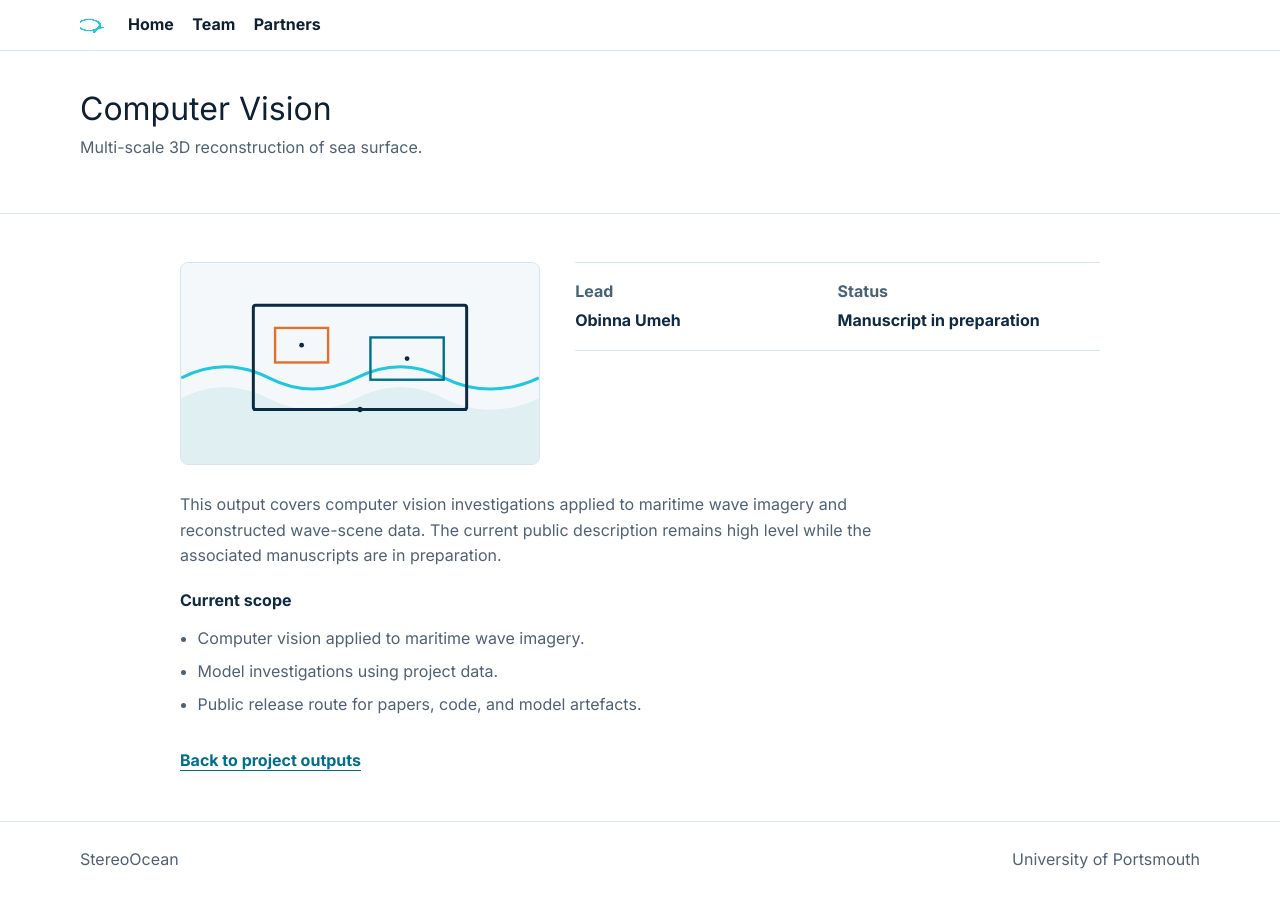
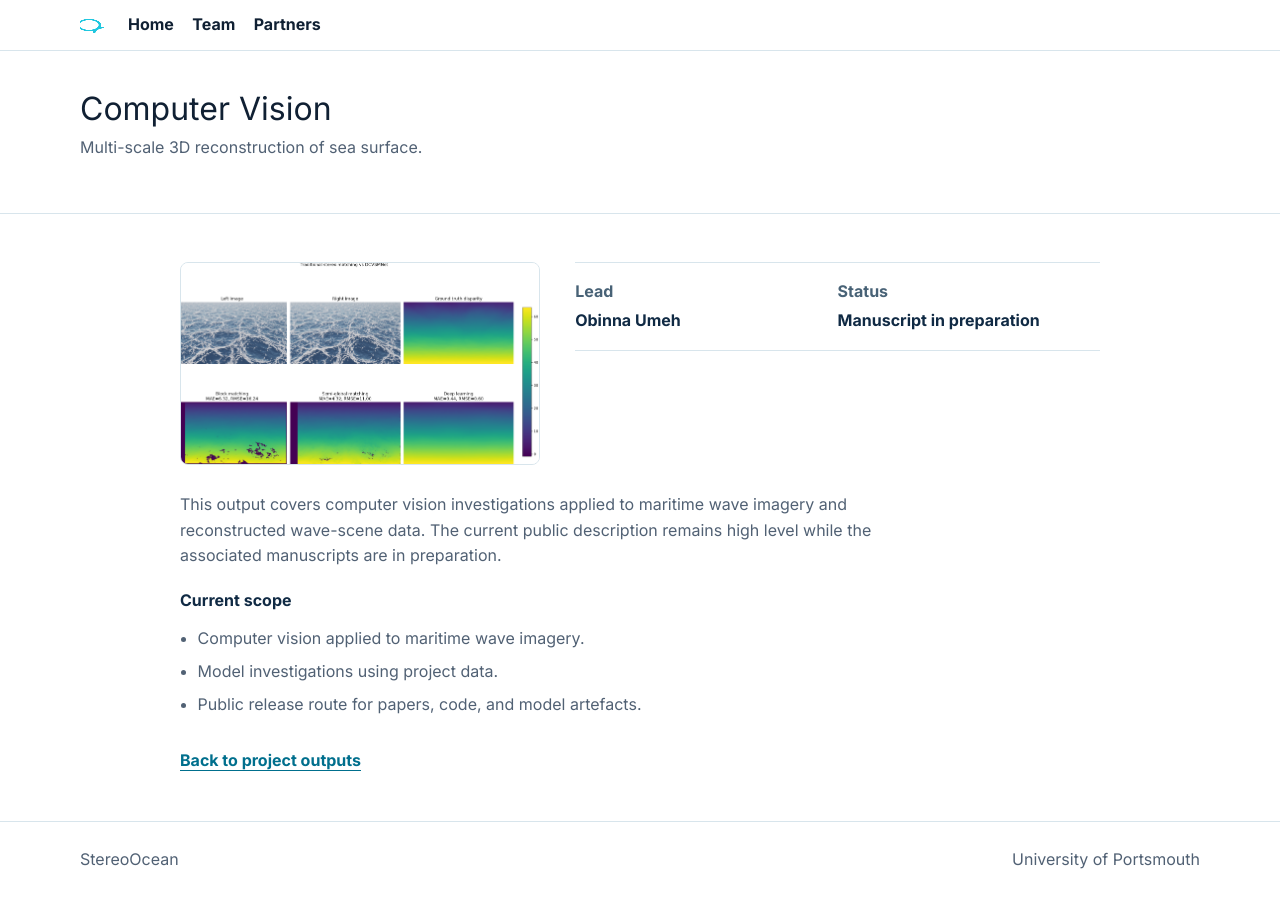
Before and after one commit to stereoocean/stereoocean.github.io, a Jekyll site: the page built from _outputs/computer-vision.md, in a window 1280 px wide. Built offline with Jekyll 4.4.1, drawn with Linux system fonts in a browser that asks for light colours.

Commit message:
Update computer vision output image

```diff
--- a/_outputs/computer-vision.md
+++ b/_outputs/computer-vision.md
@@ -3,7 +3,7 @@ title: Large scale 3D reconstruction of sea surface.
 output_title: Computer Vision
 lead: Obinna Umeh
 status: Manuscript in preparation
-image: /assets/img/outputs/computer-vision.svg
+image: /assets/img/outputs/checkpoint_vs_traditional_comparison.png
 order: 3
 description: Multi-scale 3D reconstruction of sea surface.
 ---
```
Also changed, not shown: assets/img/outputs/checkpoint_vs_traditional_comparison.png (added).
